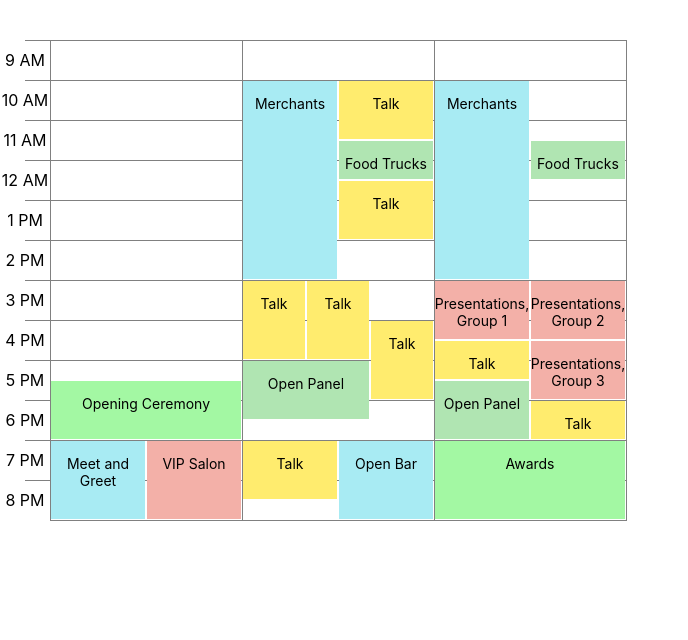
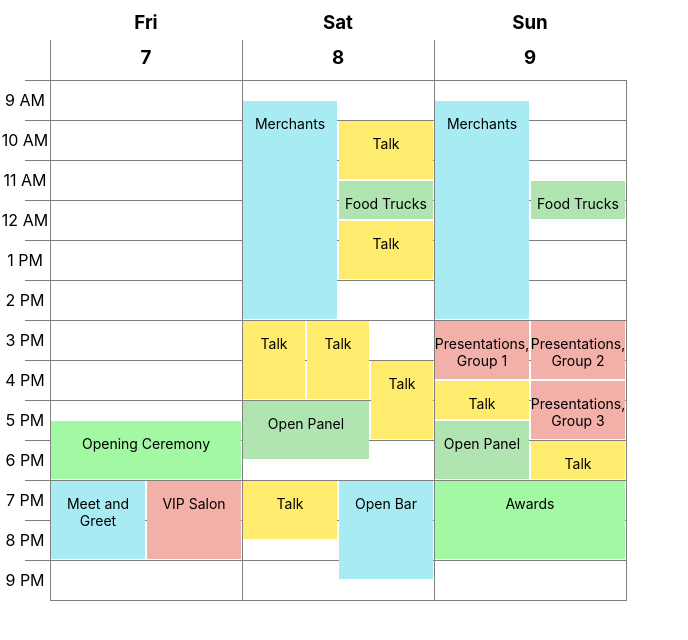
Before and after one commit to EmilyLow/convention-mockup, a React (Create React App) app: page / in a window 1280 px wide. Shown: the top 640 px of the page, without its empty margins (0-688 px from the left). Built offline with nearby package versions, Linux system fonts and the light colour scheme.

Commit message:
Added day labels

```diff
--- a/src/components/Schedule.js
+++ b/src/components/Schedule.js
@@ -41,6 +41,18 @@ function Schedule() {
     return(
 
         <ScheduleContainer settings={settings}>
+            <DayLabel day={0}>
+                <DayH>Fri</DayH>
+                <DayH>7</DayH>
+            </DayLabel>
+            <DayLabel day={1}>
+                <DayH>Sat</DayH>
+                <DayH>8</DayH>
+            </DayLabel>
+            <DayLabel day={2}>
+                <DayH>Sun</DayH>
+                <DayH>9</DayH>
+            </DayLabel>
             {hourLabels}
             {hours}
             {testData.events.map(listing => {
@@ -56,7 +68,7 @@ const ScheduleContainer = styled.div`
     display: grid;
 
     grid-template-columns: 50px repeat(18, 32px);
-    grid-template-rows: 40px repeat(${(props) => props.settings.hourNum * 4}, 10px);
+    grid-template-rows: 80px repeat(${(props) => props.settings.hourNum * 4}, 10px);
 
    // grid-template-columns: [time-labels] 50px [day1]
 `;
@@ -96,3 +108,29 @@ const HourLabel = styled.div`
 
 
 `;
+
+const DayLabel = styled.div`
+
+    grid-column-start: ${(props) => props.day * 6 + 2};
+    grid-column-end: span 6;
+    grid-row-start: 1;
+    grid-row-end: span 1;
+
+
+
+    background:
+    linear-gradient(grey, grey)  bottom left / 1px 50% ;
+   background-repeat:no-repeat;
+
+   display: flex;
+   flex-direction: column;
+  justify-content: space-evenly;
+  align-items: center;
+
+
+`
+
+const DayH = styled.h3`
+
+    margin: 0;
+`;
--- a/src/testData.js
+++ b/src/testData.js
@@ -2,7 +2,7 @@ let testData = {
 
     settings: {
         dayNum: 3,
-        hourNum: 12,
+        hourNum: 13,
         startHour: 9,
         startDate: 7,
         days: ["Fri", "Sat", "Sun"]
@@ -40,7 +40,7 @@ let testData = {
         },
         {
             name: "Merchants",
-            startTime: 10,
+            startTime: 9.5,
             endTime: 15,
             day: 2,
             startCol: 8,
@@ -122,7 +122,7 @@ let testData = {
         {
             name: "Open Bar",
             startTime: 19,
-            endTime: 21,
+            endTime: 21.5,
             day: 2,
             startCol: 11,
             span: 3,
@@ -130,7 +130,7 @@ let testData = {
         },
         {
             name: "Merchants",
-            startTime: 10,
+            startTime: 9.5,
             endTime: 15,
             day: 3,
             startCol: 14,
```
